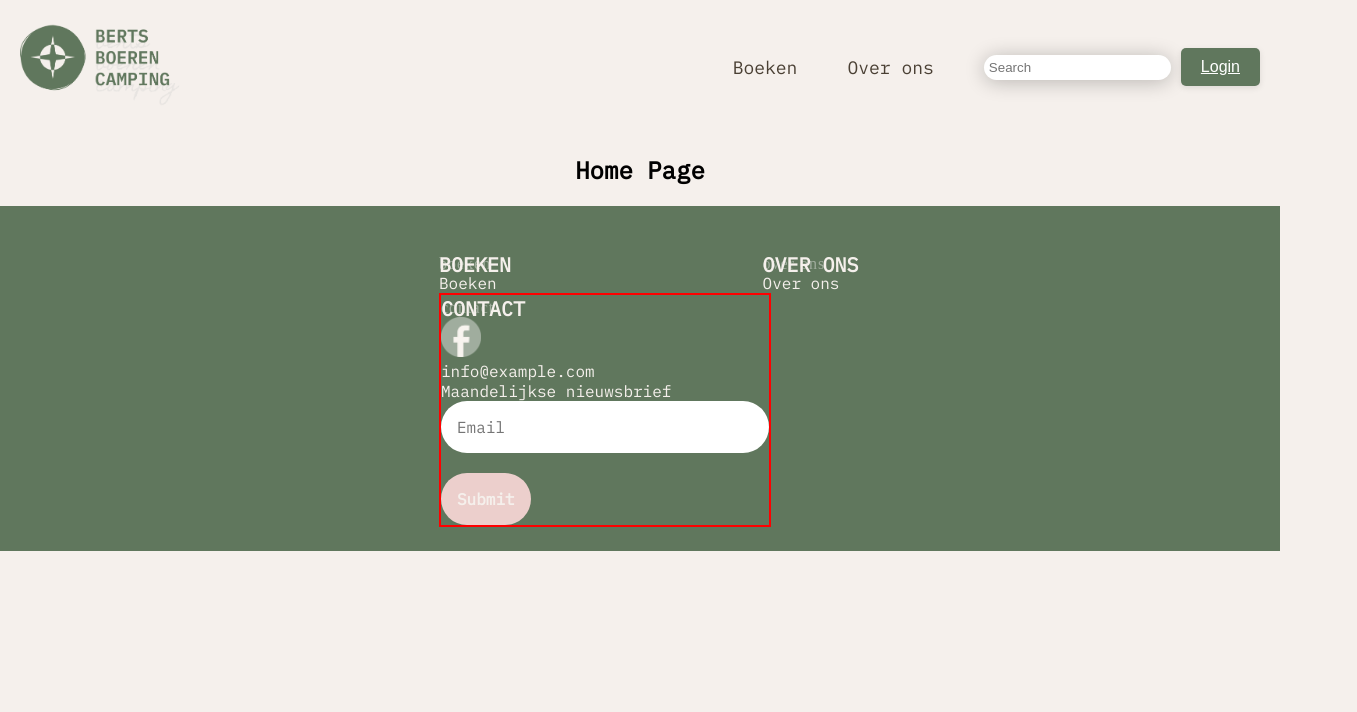
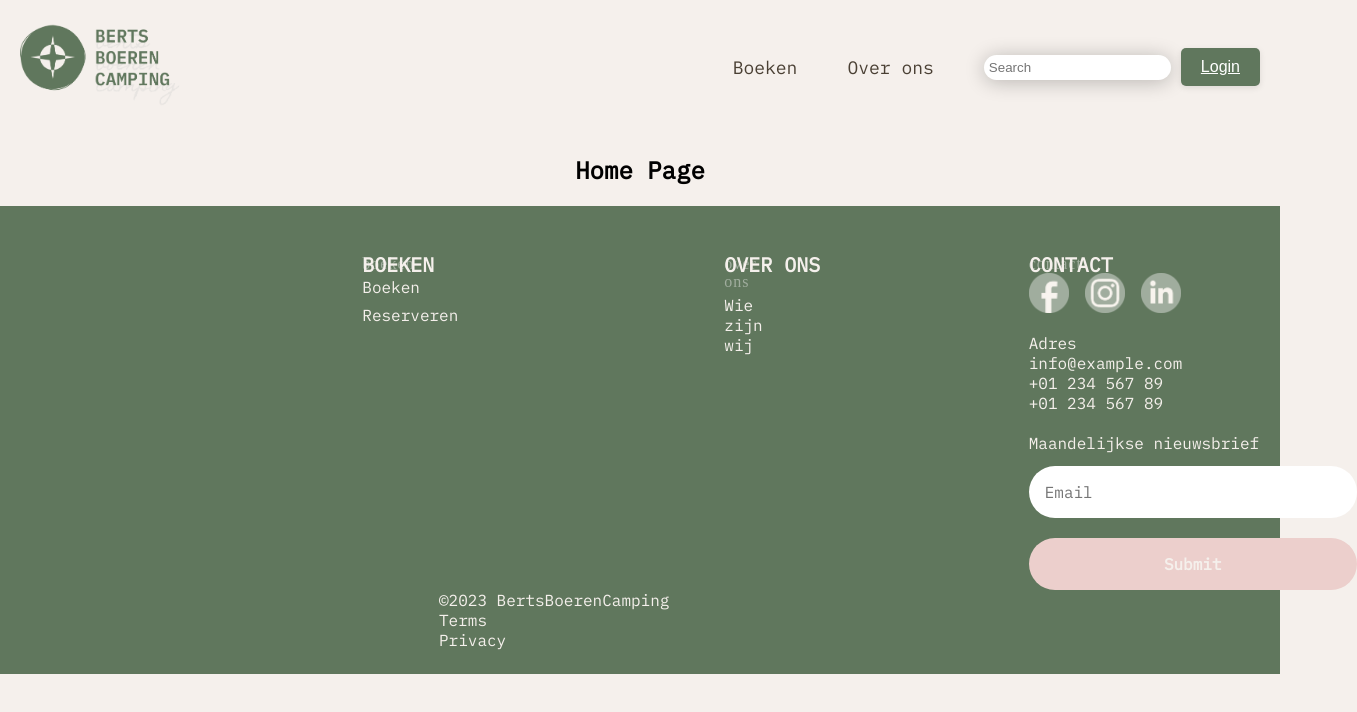
Before and after one commit to LaulensW/BertsBoerenCamping, a React (Vite) app in the folder BertsBoerenCamping/: page / in a window 1280 px wide. Shown: the top 712 px of the page, 1357 px wide, since content can reach past the window. Built offline with nearby package versions, Linux system fonts and the light colour scheme.

Commit message:
Contact logo's toegevoegd en footer css

```diff
--- a/BertsBoerenCamping/src/components/Footer.css
+++ b/BertsBoerenCamping/src/components/Footer.css
@@ -1,12 +1,13 @@
 .footer-container{
     background-color: var(--primary-color);
-    padding: 45px 104px 24px 439px;
+    color: var(--neutral-color);
+    padding: 45px 0px 24px 439px;
 }
 .footer{
     color: var(--neutral-color);
     display: flex;
-    flex-wrap: wrap;
     text-decoration: none;
+    justify-content: center;
 }
 .heading{
     font-size: 20px;
@@ -20,25 +21,44 @@
 }
 .footer-heading-1{
     color: var(--neutral-color);
-    padding-right: 266px;
+    display: flex;
+    flex-direction: column;
+    margin: 0 133px 0 0;
 }
 .footer-heading-1 a{
     color: var(--neutral-color);
     text-decoration: none;
+    margin: 4px 0;
 }
 .footer-heading-2{
-    margin-right: 241px;
+    display: flex;
+    flex-direction: column;
+    margin: 0 133px 0 133px;
 }
 .footer-heading-2 a{
     color: var(--neutral-color);
     text-decoration: none;
+    margin: 4px 0;
 }
 .footer-heading-3{
-    border: 2px solid red;
+    display: flex;
+    flex-direction: column;
+    margin: 0 0 0 133px;
 }
 .footer-heading-3 a{
     color: var(--neutral-color);
     text-decoration: none;
+}
+.img-logo{
+    display: flex;
+}
+.logo-indi{
+    display: flex;
+    margin-right: 16px;
+    cursor: pointer;
+}
+label{
+    margin-bottom: 13px;
 }
 input[type=email]{
     font-family: 'IBM Plex Mono', monospace;
@@ -59,6 +79,7 @@ input[type=submit]{
     cursor: pointer;
     border-radius: 100px;
     display: flex;
+    justify-content: center;
     align-items: center;
     padding: 16px;
     font-size: 16px;
@@ -67,3 +88,6 @@ input[type=submit]{
 input[type=submit]:hover{
     background-color:var(--secondary-color);
 }
+.bottom-text{
+
+}
--- a/BertsBoerenCamping/src/components/Footer.jsx
+++ b/BertsBoerenCamping/src/components/Footer.jsx
@@ -10,25 +10,38 @@ const Footer = () => {
                     <h6 className="heading">BOEKEN</h6>
                     <p className="heading-cursive">boeken</p>
                     <a href="#">Boeken</a>
+                    <a href="#">Reserveren</a>
                 </div>
+
                 <div className="footer-heading-2">
                     <h6 className="heading">OVER ONS</h6>
                     <p className="heading-cursive">over ons</p>
-                    <a href="#">Over ons</a>
+                    <a href="#">Wie zijn wij</a>
                 </div>
+
                 <div className="footer-heading-3">
-                    <h6 className="heading">CONTACT</h6>
-                    <p className="heading-cursive">contact</p>
-                    <img src="../images/footer-facebook.png" width="40px"/>
-                    <br></br>
+                    <h6 className="heading">CONTACT</h6> <p className="heading-cursive">contact</p>
+                    <div className="img-logo">
+                        <img src="../images/footer-facebook.png" className="logo-indi" width="40px"/>
+                        <img src="../images/footer-instagram.png" className="logo-indi" width="40px"/>
+                        <img src="../images/footer-linkedin.png" className="logo-indi" width="40px"/>
+                    </div>
+                    <br/>
+                    <a href="#">Adres</a>
                     <a href="#">info@example.com</a>
+                    <a href="#">+01 234 567 89</a>
+                    <a href="#">+01 234 567 89</a>
                     <p className="'heading-email"></p>
-                    <label for="footer-email">Maandelijkse nieuwsbrief</label><br></br>
+                    <br/>
+                    <label for="footer-email">Maandelijkse nieuwsbrief</label>
                     <input type="email" placeholder="Email" id="footer-email"/>
                     <br></br>
                     <input type="submit" placholder="Verzenden" id="footer-email-btn"/>
                 </div>
             </div>
+            <p className="bottom-text">©2023 BertsBoerenCamping</p>
+            <p className="bottom-text">Terms</p>
+            <p className="bottom-text">Privacy</p>
         </div>
         </>
     );
```
Also changed, not shown: BertsBoerenCamping/public/images/footer-instagram.png (added), BertsBoerenCamping/public/images/footer-linkedin.png (added).
